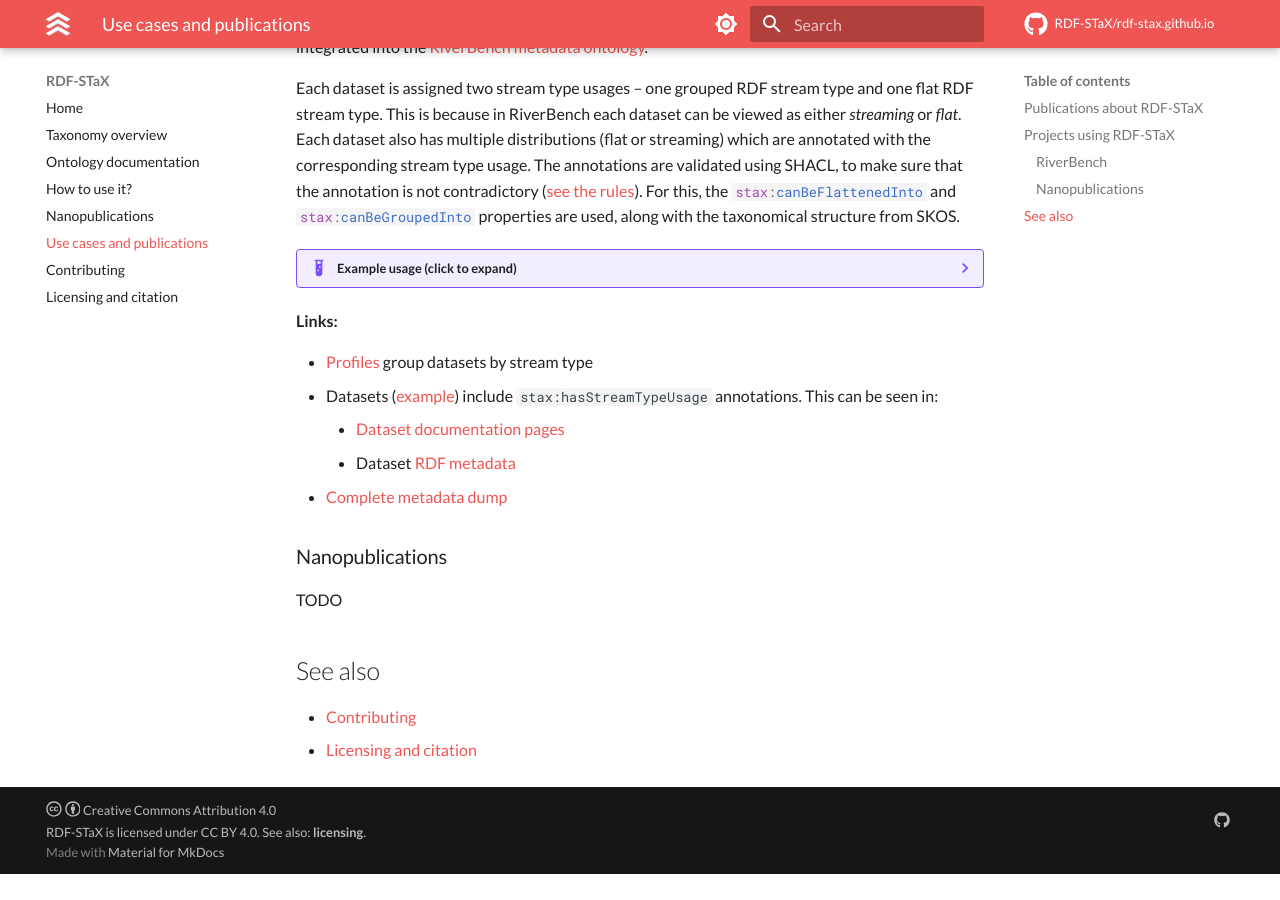
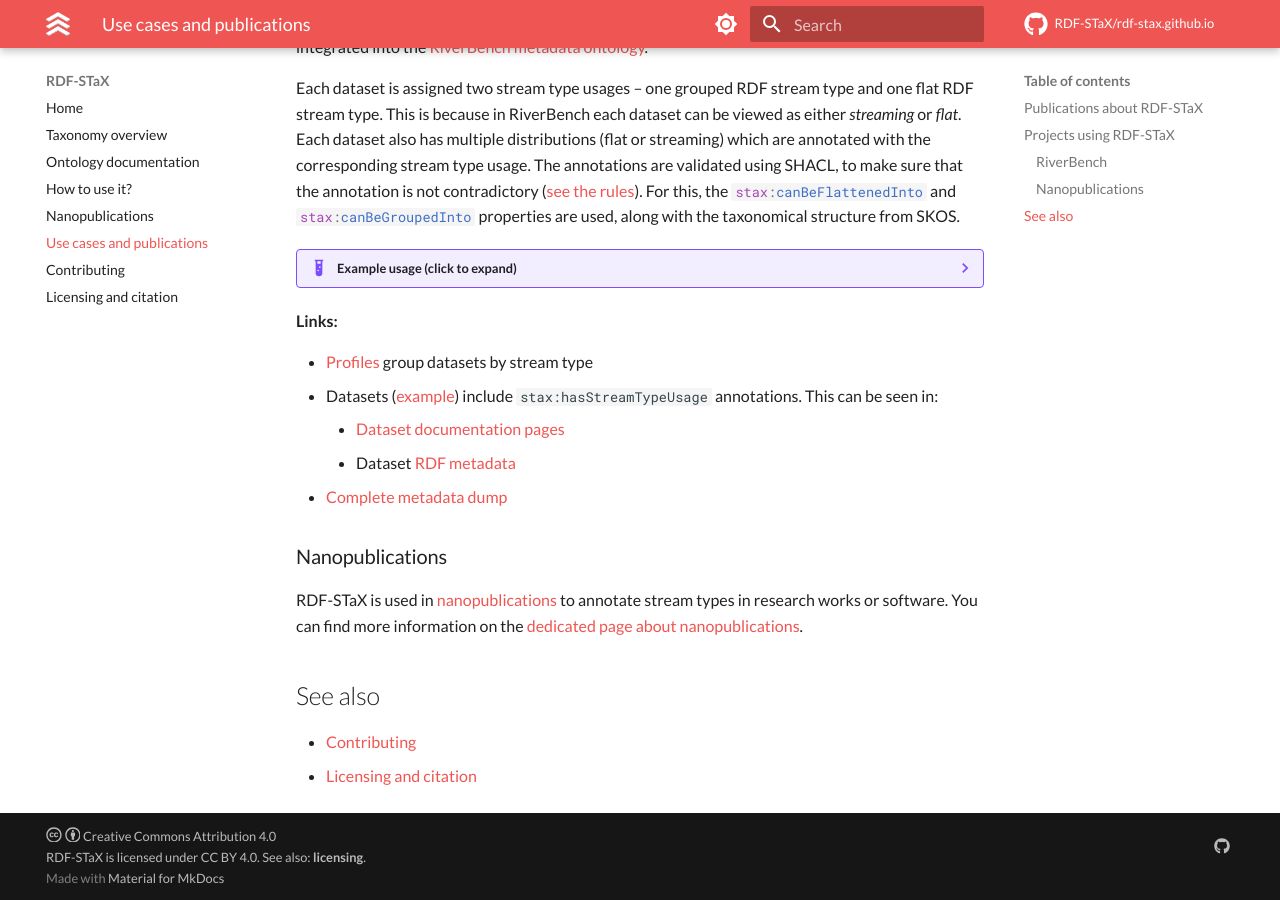
Before and after one commit to RDF-STaX/rdf-stax.github.io, an MkDocs documentation site: the page built from docs/uses.md, in a window 1280 px wide and 900 px high, scrolled down 502 px. Built offline with MkDocs 1.6.1 and Material for MkDocs 9.7.7, drawn with Linux system fonts in a browser that asks for light colours; comment, search, counter and statistics services are not loaded; the version menu is left out; before the commit the page ends 1376 px from its top, so only the background shows below that.

Commit message:
Fix two minor TODOs

```diff
--- a/docs/uses.md
+++ b/docs/uses.md
@@ -43,7 +43,7 @@ Each dataset is assigned two stream type usages – one grouped RDF stream type
 
 ### Nanopublications
 
-TODO
+RDF-STaX is used in [nanopublications](nanopubs.md) to annotate stream types in research works or software. You can find more information on the [dedicated page about nanopublications](nanopubs.md).
 
 ## See also
 
--- a/mkdocs.yml
+++ b/mkdocs.yml
@@ -38,7 +38,6 @@ repo_name: RDF-STaX/rdf-stax.github.io
 
 theme:
   name: material
-  # TODO: custom scripts
   custom_dir: overrides
   features:
     # Behave like an SPA
```
